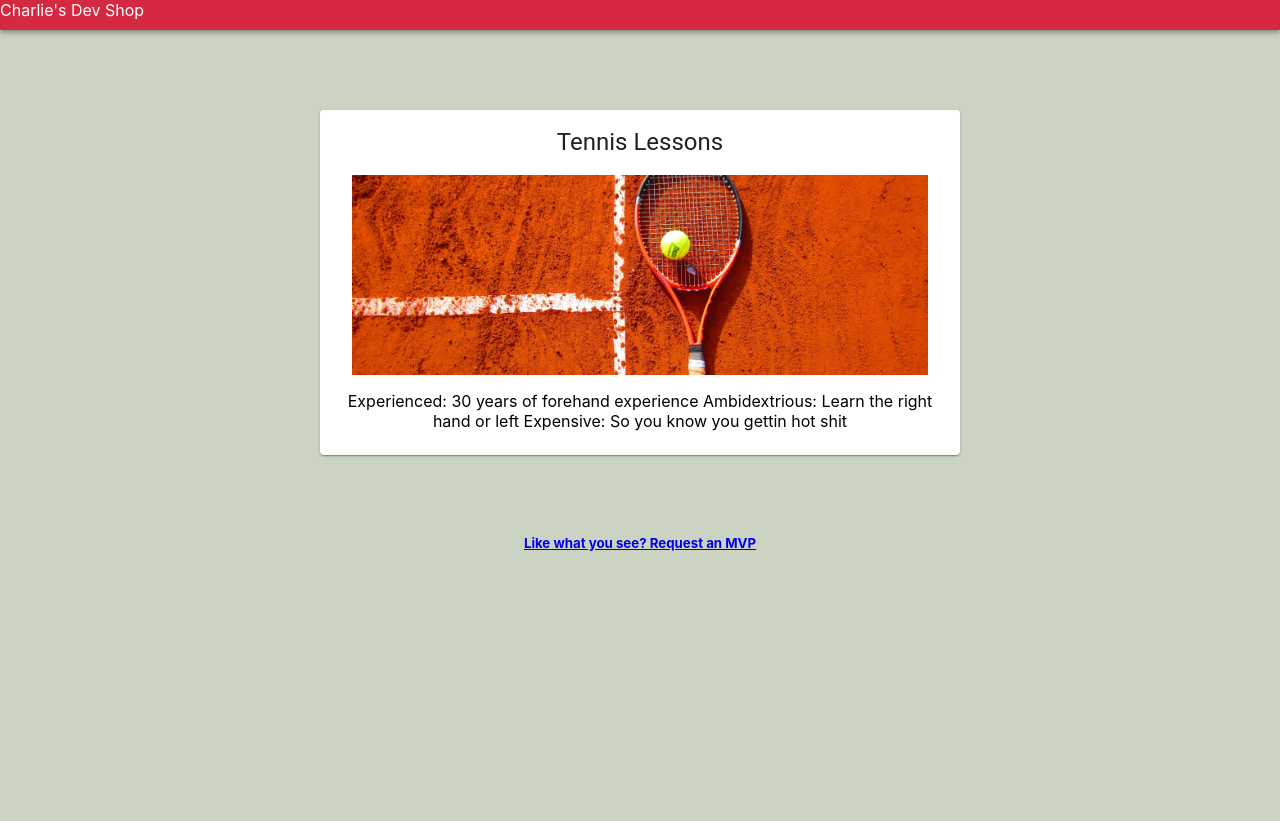
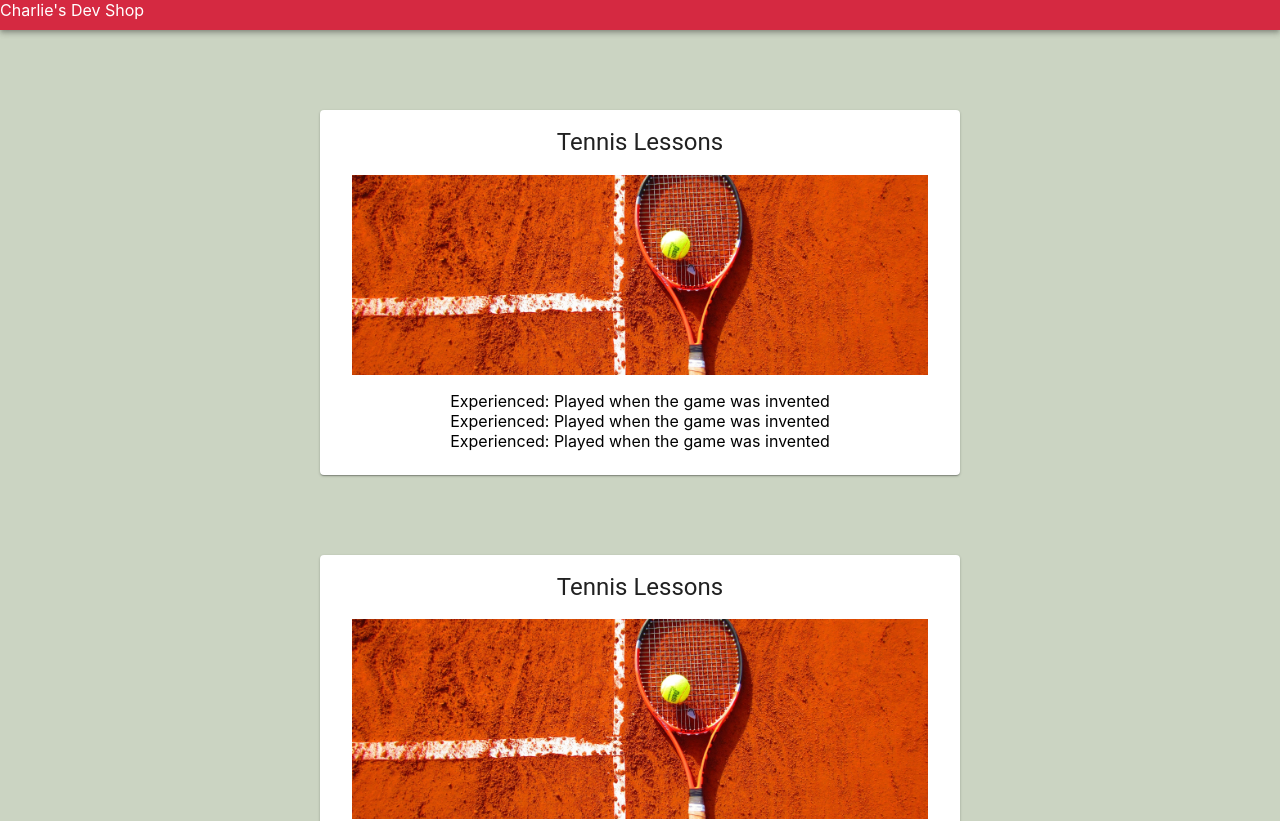
Before and after one commit to cwinnard/charlies-dev-shop, a React (Create React App) app: page / in a window 1280 px wide. Shown: the top 821 px of the page. Before the commit the page ends 800 px from the top, so only its background shows below. Built offline with nearby package versions, Linux system fonts and the light colour scheme.

Commit message:
prop product

```diff
--- a/src/components/functional/ProductCard.js
+++ b/src/components/functional/ProductCard.js
@@ -20,9 +20,11 @@ const ProductCard = ({ product }) => (
                 style={imgStyle}
             />
             <CardContent>
-                Experienced: 30 years of forehand experience
-                Ambidextrious: Learn the right hand or left
-                Expensive: So you know you gettin hot shit
+                {product.point1}
+                <br />
+                {product.point2}
+                <br />
+                {product.point3}
             </CardContent>
         </Card>
     </div>
@@ -32,6 +34,9 @@ ProductCard.propTypes = {
     product: PropTypes.shape({
         title: PropTypes.string.isRequired,
         img: PropTypes.string.isRequired,
+        point1: PropTypes.string,
+        point2: PropTypes.string,
+        point3: PropTypes.string,
     }).isRequired,
 };
 
--- a/src/components/stateful/ProductPage.js
+++ b/src/components/stateful/ProductPage.js
@@ -12,12 +12,17 @@ const title = 'Tennis Lessons';
 const product = {
     img,
     title,
+    point1: 'Experienced: Played when the game was invented',
+    point2: 'Experienced: Played when the game was invented',
+    point3: 'Experienced: Played when the game was invented',
 };
 
 class ProductPage extends Component {
     render() {
         return (
             <div>
+                <ProductCard product={product} />
+                <ProductCard product={product} />
                 <ProductCard product={product} />
                 <InquiryLink />
             </div>
```
